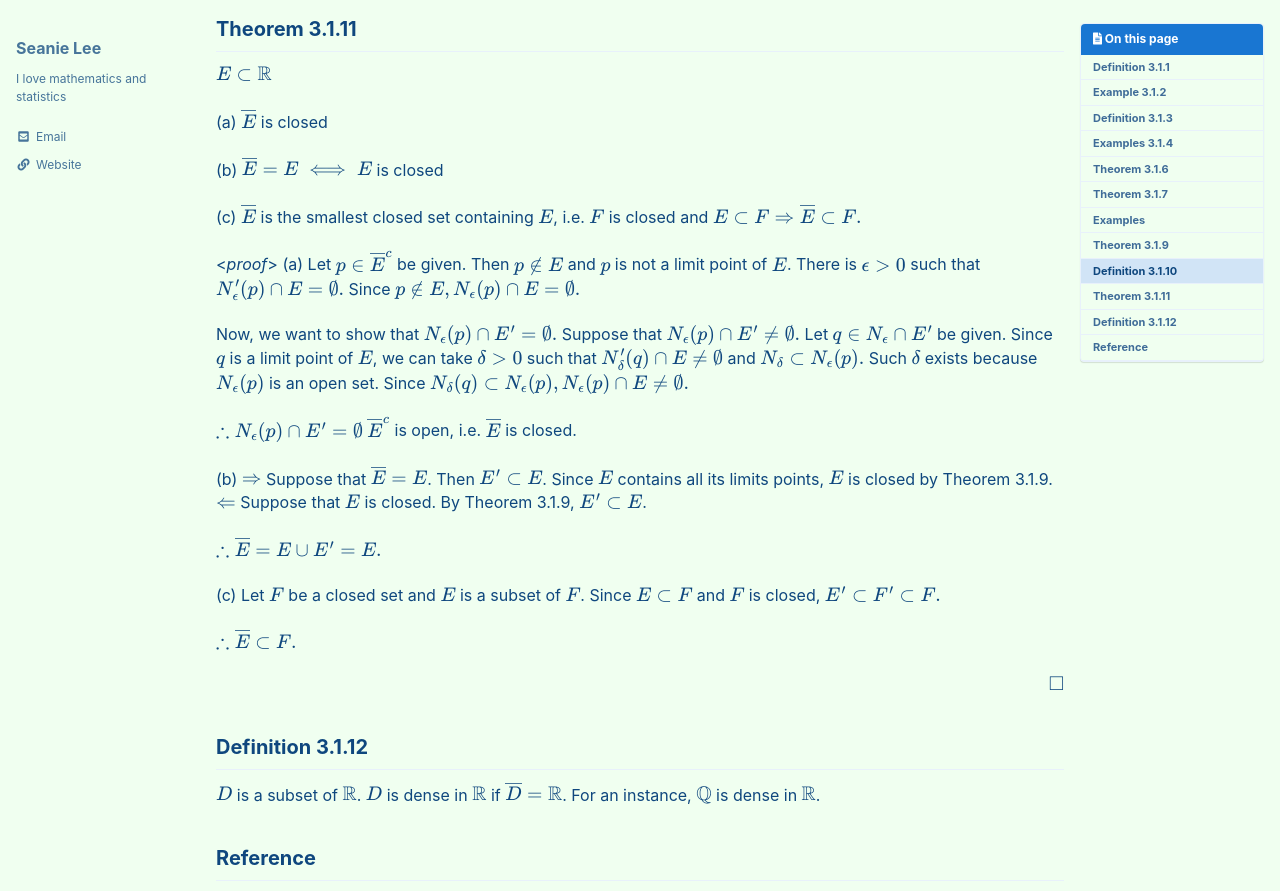
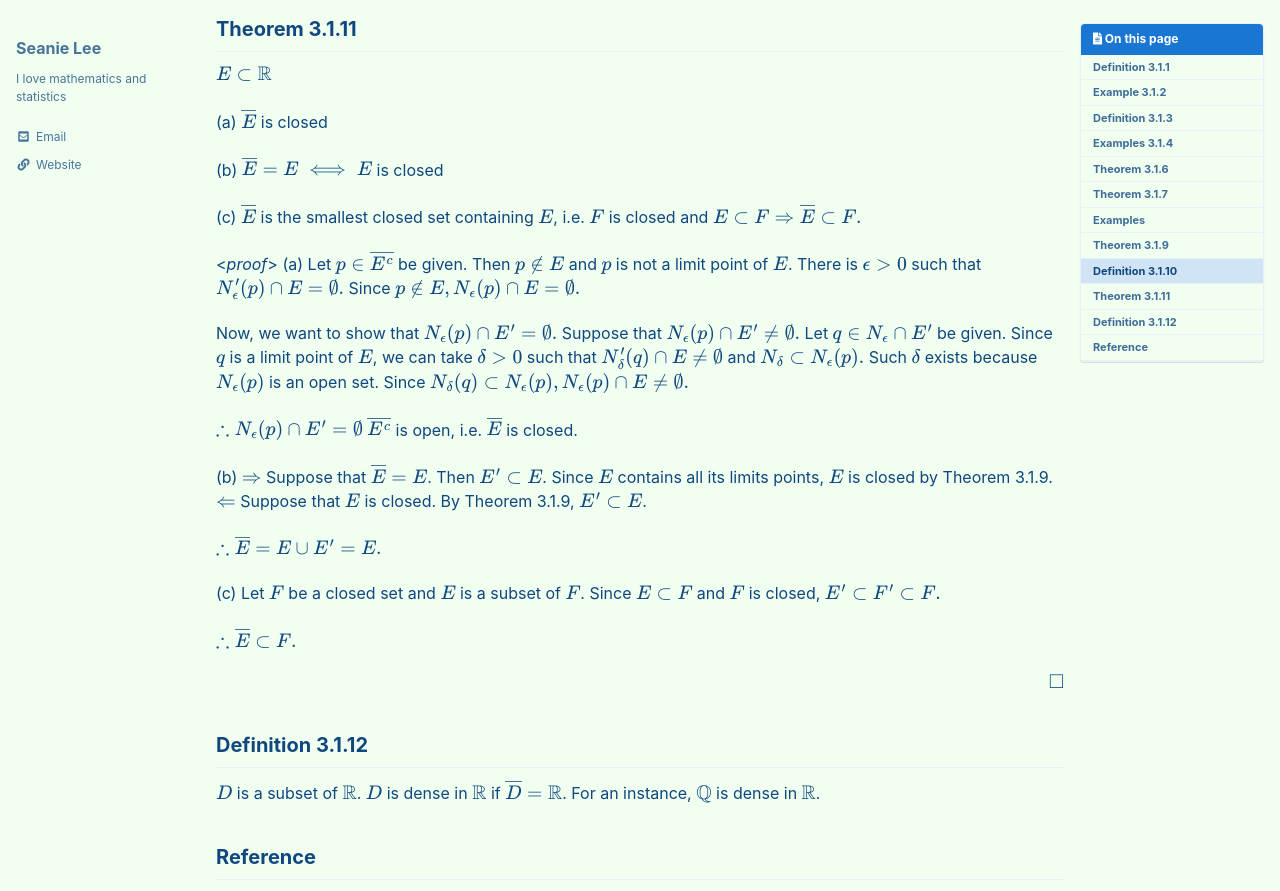
Before and after one commit to seanie12/blog, a Jekyll site: the page built from _posts/2021-01-10-open-closed.md, in a window 1280 px wide and 900 px high, scrolled down 2535 px. Shown: the part 9-900 px from the top of the window. Built offline with Jekyll 4.4.1, drawn with Linux system fonts in a browser that asks for light colours; cached includes are drawn as plain includes; formulas are drawn with MathJax 3.

```diff
--- a/_posts/2021-01-10-open-closed.md
+++ b/_posts/2021-01-10-open-closed.md
@@ -127,12 +127,12 @@ $E \subset \mathbb{R}$
 (c) $\overline{E}$ is the smallest closed set containing $E$, i.e. $F$ is closed and $E\subset F \Rightarrow \overline{E} \subset F.$
 
 <*proof*>
-(a) Let $p \in \overline{E}^c$ be given. Then $p \notin E$ and $p$ is not a limit point of $E$. There is $\epsilon >0$ such that $N^\prime_\epsilon (p) \cap E = \emptyset.$ Since $p \notin E, N_\epsilon (p) \cap E = \emptyset.$
+(a) Let $p \in \overline{E^c}$ be given. Then $p \notin E$ and $p$ is not a limit point of $E$. There is $\epsilon >0$ such that $N^\prime_\epsilon (p) \cap E = \emptyset.$ Since $p \notin E, N_\epsilon (p) \cap E = \emptyset.$
 
 Now, we want to show that $N_\epsilon (p) \cap E^\prime = \emptyset.$ Suppose that $N_\epsilon (p) \cap E^\prime\neq \emptyset.$ Let $q \in N_\epsilon \cap E^\prime$ be given. Since $q$ is a limit point of $E$, we can take $\delta >0$ such that $N^\prime_\delta (q) \cap E \neq \emptyset$ and $N_\delta \subset N_\epsilon (p).$ Such $\delta$ exists because $N_\epsilon (p)$ is an open set. Since $N_\delta (q) \subset N_\epsilon (p), N_\epsilon (p) \cap E \neq \emptyset.$
 
 $\therefore N_\epsilon (p) \cap E^\prime = \emptyset$
-$\overline{E}^c$ is open, i.e. $\overline{E}$ is closed.
+$\overline{E^c}$ is open, i.e. $\overline{E}$ is closed.
 
 (b) $\Rightarrow$ Suppose that $\overline{E} = E$. Then $E^\prime\subset E$. Since $E$ contains all its limits points, $E$ is closed by Theorem 3.1.9.
 $\Leftarrow$ Suppose that $E$ is closed. By Theorem 3.1.9, $E^\prime\subset E$.
```
